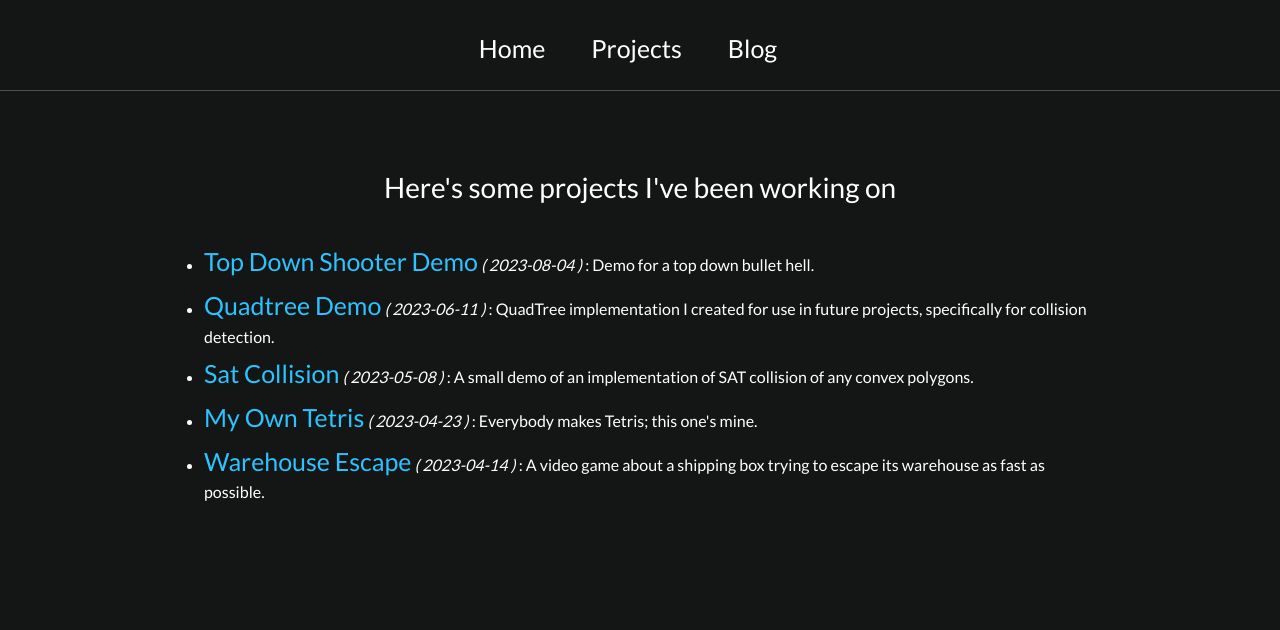
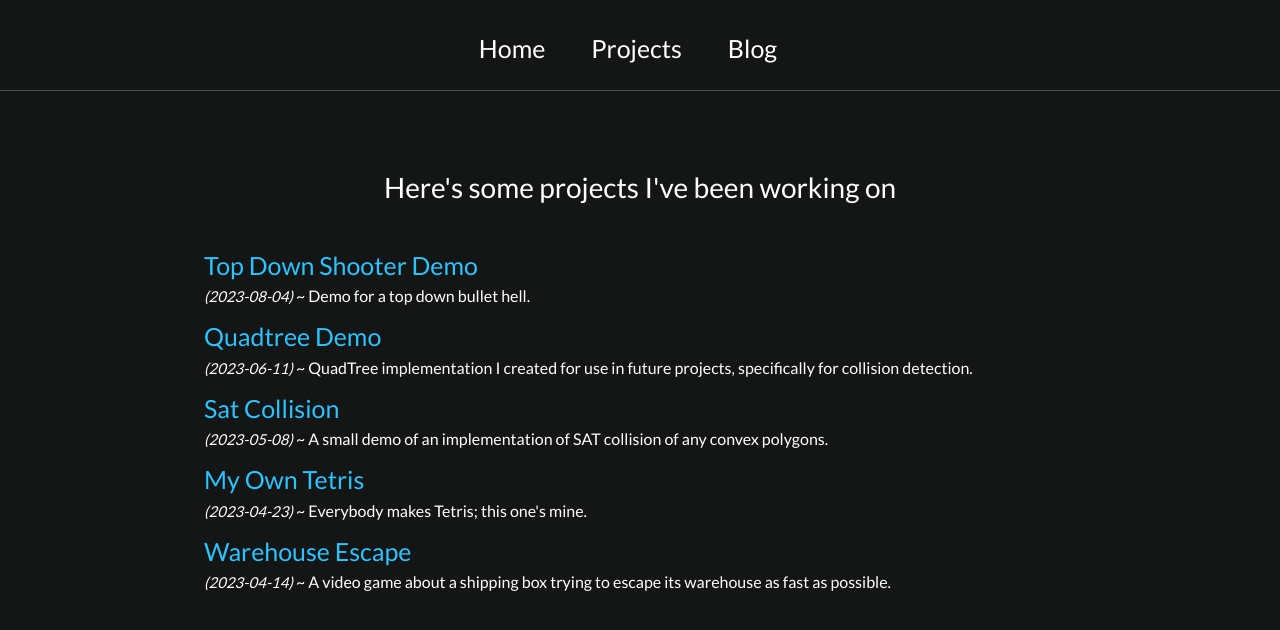
Before and after one commit to coreyp7/coreyp7.github.io, a Jekyll site: the page built from projects.html, in a window 1280 px wide. Shown: the top 630 px of the page. Built offline with Jekyll 4.4.1, drawn with Linux system fonts in a browser that asks for light colours; nearby versions of some CDN libraries.

Commit message:
Improve projects page

```diff
--- a/_includes/project_list.html
+++ b/_includes/project_list.html
@@ -1,14 +1,28 @@
+<!--
+  Used exclusively for the Projects page.
+  Displays somewhat primitive list of all project posts.
+
+  Uses info from each post for display, such as title, description, and more in future.
+-->
+
 {% if site.posts.size > 0 %}
-  <ul>
+  <ul class="project_list">
     {% for post in site.posts %}
       {% if post.category == 'project' %}
-      <li>
+      <li class="project_list_li">
+        <!-- <a class="post_date">
+          {{ post.date | date: site.theme_config.date_format }}
+        </a> -->
         <a class="post_link" href="{{ post.url | relative_url }}">{{ post.title }}</a>
-        <i>(
+        <!-- <i>(
           {{ post.date | date: site.theme_config.date_format }}
         )
-        </i>
-        : {{ post.description }}
+        </i> -->
+        <br>
+        <a class="post_date">
+          ({{ post.date | date: site.theme_config.date_format }})
+        </a> ~
+        {{ post.description }}
       </li>
       {% endif %}
     {% endfor %}
--- a/assets/styles.css
+++ b/assets/styles.css
@@ -169,9 +169,27 @@ h4 {
     text-decoration: none;
     color: #2cc3ff;
     font-size: 25px;
+    vertical-align: auto;
+}
+
+.post_date {
+    text-decoration: none;
+    color: #ffffff;
+    font-size: 15px;
+    font-style: italic;
+    vertical-align: auto;
 }
 
 .post_link:hover {
     text-decoration: none;
     color: rgb(255, 81, 110);
 }
+
+/* Projects list page */
+.project_list{
+    list-style-type: none;
+}
+
+.project_list_li {
+    margin: 10px 0;
+}
```
